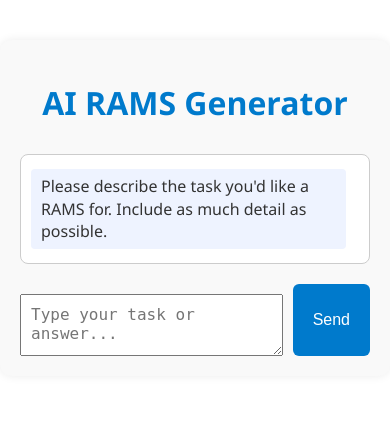
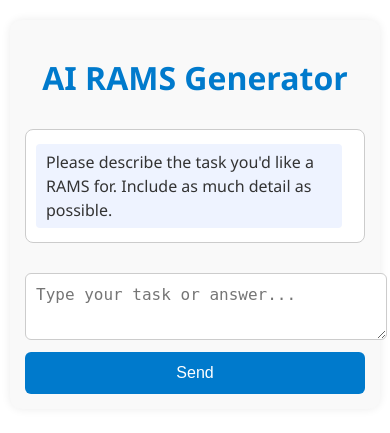
Before and after one commit to CustomGPTer/RAMS_Generator, a FastAPI app: page /rams in a window 390 px wide. Shown: the top 433 px of the page. Run offline with FastAPI, Linux system fonts and the light colour scheme; parts of the project's set-up code (start-up, migrations or seed data) failed here and were passed over.

Commit message:
Update style.css

```diff
--- a/rams-gpt-backend/static/style.css
+++ b/rams-gpt-backend/static/style.css
@@ -33,10 +33,11 @@ h1 {
 
 .message {
   margin: 10px 0;
-  padding: 10px 14px;
+  padding: 12px 16px;
   border-radius: 10px;
   max-width: 90%;
-  line-height: 1.4;
+  line-height: 1.5;
+  font-size: 16px;
 }
 
 .message.user {
@@ -51,21 +52,30 @@ h1 {
   margin-right: auto;
 }
 
+.message.loading {
+  color: #777;
+  font-style: italic;
+}
+
 form {
   display: flex;
-  gap: 10px;
+  flex-direction: column;
+  gap: 12px;
 }
 
-input[type="text"] {
-  flex: 1;
-  padding: 10px;
+textarea {
+  width: 100%;
+  min-height: 70px;
+  padding: 12px;
   font-size: 16px;
   border-radius: 6px;
   border: 1px solid #ccc;
+  resize: vertical;
+  line-height: 1.4;
 }
 
 button {
-  padding: 10px 20px;
+  padding: 12px;
   background: #007acc;
   color: white;
   font-size: 16px;
@@ -77,3 +87,11 @@ button {
 button:hover {
   background: #005c99;
 }
+
+/* Responsive tweak */
+@media (max-width: 600px) {
+  .container {
+    margin: 20px 10px;
+    padding: 15px;
+  }
+}
```
